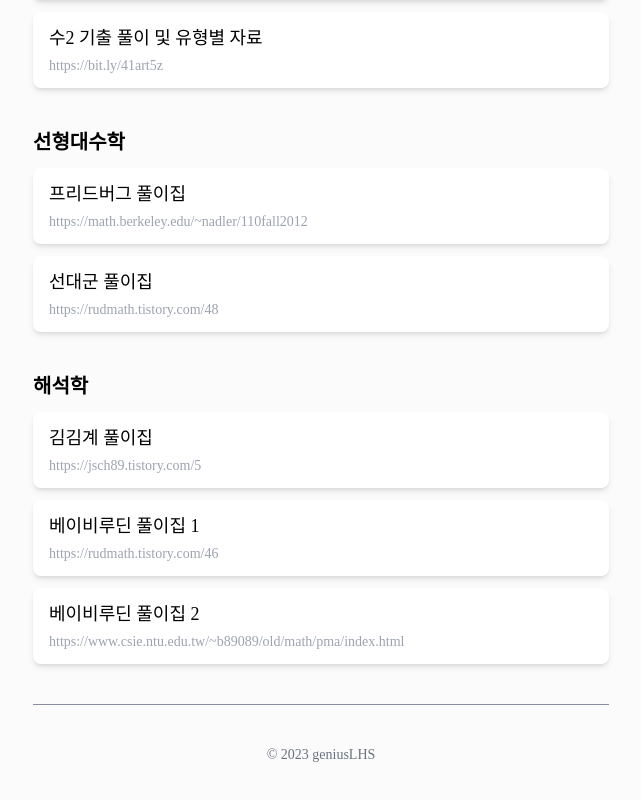
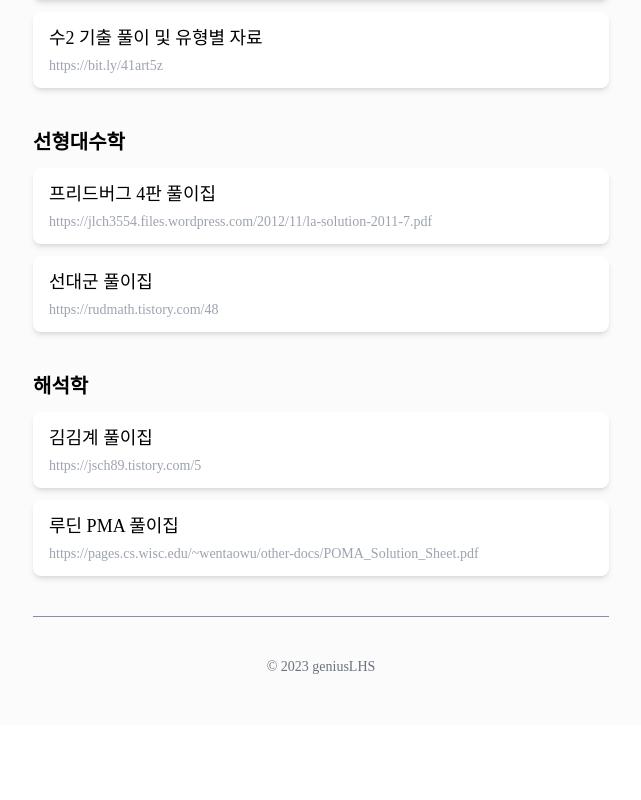
Before and after one commit to geniusLHS/soogwato-solutions, a React (Create React App) app: page / in a window 1280 px wide. Shown: the part 468-1268 px from the top of the page, without its empty margins (319-960 px from the left). After the commit the page ends 1193 px from the top, so only its background shows below. Built offline with nearby package versions, Linux system fonts and the light colour scheme; a web font is replaced by a local one.

Commit message:
docs: 프리드버그, 루딘 링크 수정

```diff
--- a/src/App.js
+++ b/src/App.js
@@ -16,7 +16,8 @@ let SubjectItems = [
   {
     subject: "선형대수학",
     solutions: [
-      { name: "프리드버그 풀이집", link: "https://math.berkeley.edu/~nadler/110fall2012", label: "LINE_friedberg" },
+      // { name: "프리드버그 풀이집", link: "https://math.berkeley.edu/~nadler/110fall2012", label: "LINE_friedberg" },
+      { name: "프리드버그 4판 풀이집", link: "https://jlch3554.files.wordpress.com/2012/11/la-solution-2011-7.pdf", label: "LINE_friedberg.4" },
       { name: "선대군 풀이집", link: "https://rudmath.tistory.com/48", label: "LINE_line.and.group" },
     ],
   },
@@ -24,8 +25,9 @@ let SubjectItems = [
     subject: "해석학",
     solutions: [
       { name: "김김계 풀이집", link: "https://jsch89.tistory.com/5", label: "ANLY_kkk" },
-      { name: "베이비루딘 풀이집 1", link: "https://rudmath.tistory.com/46", label: "ANLY_rudin.PMA(1)" },
-      { name: "베이비루딘 풀이집 2", link: "https://www.csie.ntu.edu.tw/~b89089/old/math/pma/index.html", label: "ANLY_rudin.PMA(2)" },
+      // { name: "베이비루딘 풀이집 1", link: "https://rudmath.tistory.com/46", label: "ANLY_rudin.PMA(1)" },
+      // { name: "베이비루딘 풀이집 2", link: "https://www.csie.ntu.edu.tw/~b89089/old/math/pma/index.html", label: "ANLY_rudin.PMA(2)" },
+      { name: "루딘 PMA 풀이집", link: "https://pages.cs.wisc.edu/~wentaowu/other-docs/POMA_Solution_Sheet.pdf", label: "ANLY_rudin.PMA(3)" },
     ],
   },
 ];
```
